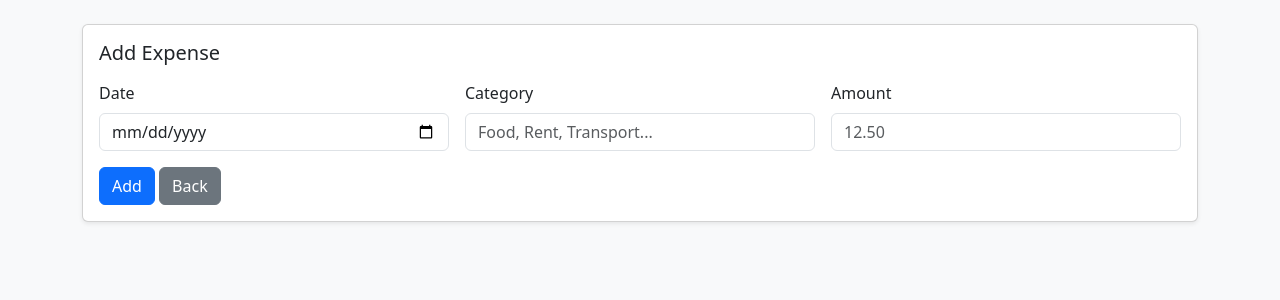
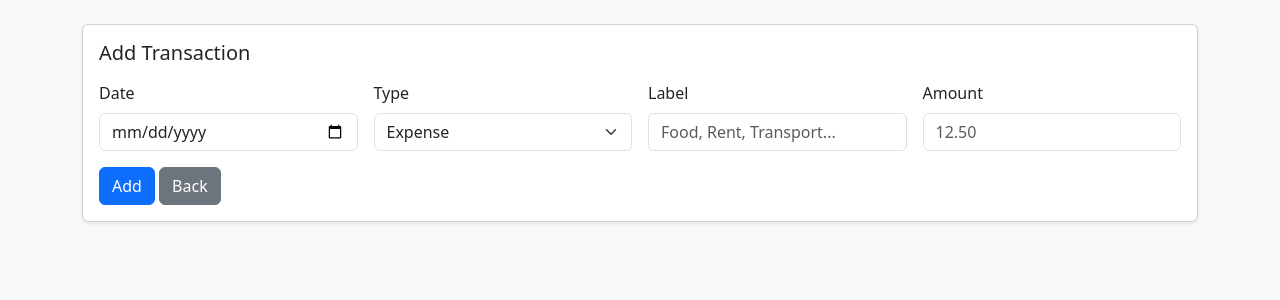
Before and after one commit to noahhamed/Personal-Budget-Tracker, a Flask app: page /add in a window 1280 px wide. Shown: the part 56-356 px from the top of the page. Run offline with Flask 3, Linux system fonts and the light colour scheme.

Commit message:
Add income support and update UI/tests

```diff
--- a/app.py
+++ b/app.py
@@ -2,7 +2,7 @@ from flask import Flask, render_template, request, redirect, url_for, flash
 from datetime import datetime
 
 # keep your current file name (capital B)
-from Budget import add_expense, monthly_totals, category_breakdown, Transaction
+from budget import add_transaction, monthly_totals, category_breakdown, Transaction
 
 app = Flask(__name__)
 app.secret_key = "dev"  # ok for a student project
@@ -38,9 +38,11 @@ def add():
         date = request.form.get("date", "")
         category = request.form.get("category", "")
         amount = request.form.get("amount", "")
+        ttype = request.form.get("type", "expense")
 
         try:
-            add_expense(transactions, date, category, amount)
+            add_transaction(transactions, date, category, amount, ttype)
+
             flash("Expense added!", "success")
             return redirect(url_for("index"))
         except Exception as e:
@@ -48,6 +50,5 @@ def add():
 
     return render_template("add.html")
 
-
 if __name__ == "__main__":
     app.run(debug=True)
--- a/main.py
+++ b/main.py
@@ -1,4 +1,4 @@
-from Budget import add_expense, monthly_totals, category_breakdown, Transaction
+from budget import add_expense, monthly_totals, category_breakdown, Transaction
 
 transactions: list[Transaction] = []
 
--- a/templates/add.html
+++ b/templates/add.html
@@ -3,20 +3,29 @@
 
 <div class="card shadow-sm">
   <div class="card-body">
-    <h5 class="card-title mb-3">Add Expense</h5>
+    <h5 class="card-title mb-3">Add Transaction</h5>
 
     <form method="post" class="row g-3">
-      <div class="col-md-4">
+      <div class="col-md-3">
         <label class="form-label">Date</label>
         <input type="date" name="date" class="form-control" required>
       </div>
 
-      <div class="col-md-4">
-        <label class="form-label">Category</label>
-        <input name="category" class="form-control" placeholder="Food, Rent, Transport..." required>
+      <div class="col-md-3">
+        <label class="form-label">Type</label>
+        <select id="typeSelect" name="type" class="form-select" required>
+          <option value="expense" selected>Expense</option>
+          <option value="income">Income</option>
+        </select>
       </div>
 
-      <div class="col-md-4">
+      <div class="col-md-3">
+        <label class="form-label">Label</label>
+        <input id="labelInput" name="category" class="form-control"
+               placeholder="Food, Rent, Transport..." required>
+      </div>
+
+      <div class="col-md-3">
         <label class="form-label">Amount</label>
         <input name="amount" class="form-control" placeholder="12.50" required>
       </div>
@@ -29,4 +38,20 @@
   </div>
 </div>
 
+<script>
+  const typeSelect = document.getElementById("typeSelect");
+  const labelInput = document.getElementById("labelInput");
+
+  function updatePlaceholder() {
+    if (typeSelect.value === "income") {
+      labelInput.placeholder = "Paycheck, Gift, Refund...";
+    } else {
+      labelInput.placeholder = "Food, Rent, Transport...";
+    }
+  }
+
+  typeSelect.addEventListener("change", updatePlaceholder);
+  updatePlaceholder();
+</script>
+
 {% endblock %}
--- a/templates/index.html
+++ b/templates/index.html
@@ -71,7 +71,10 @@
             {% for t in recent %}
               <li class="list-group-item d-flex justify-content-between">
                 <span>{{ t.category }} ({{ t.date }})</span>
-                <span>${{ '%.2f'|format(t.amount_cents/100) }}</span>
+                <span class="{% if t.ttype == 'income' %}text-success{% else %}text-danger{% endif %}">
+                    {% if t.ttype == 'income' %}+{% else %}-{% endif %}${{ '%.2f'|format(t.amount_cents/100) }}
+                </span>
+
               </li>
             {% endfor %}
           </ul>
```
Also changed, not shown: budget.py (renamed from Budget.py, +23 -5 lines), tests/Test_budget.py (+18 -8 lines).
